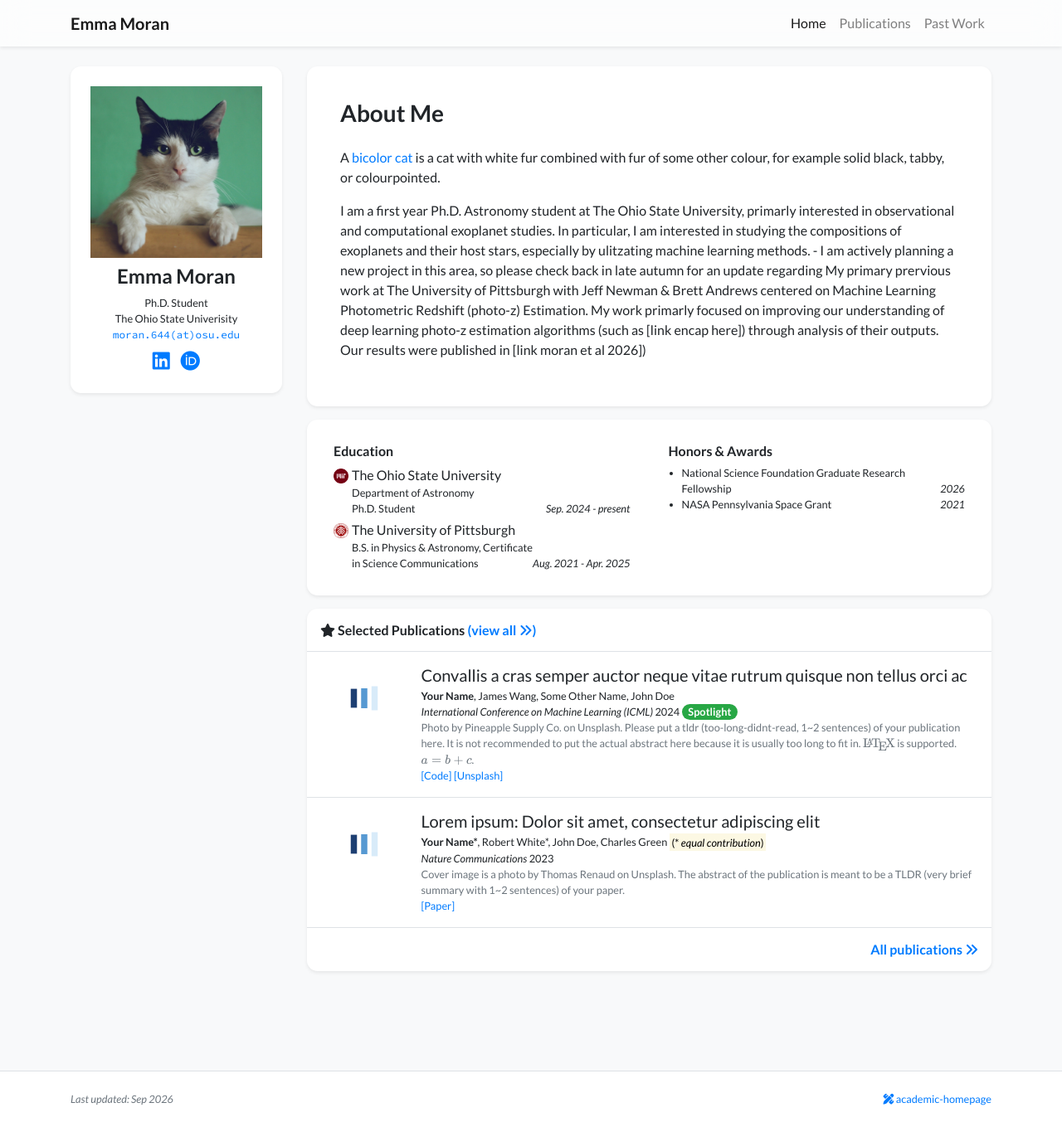
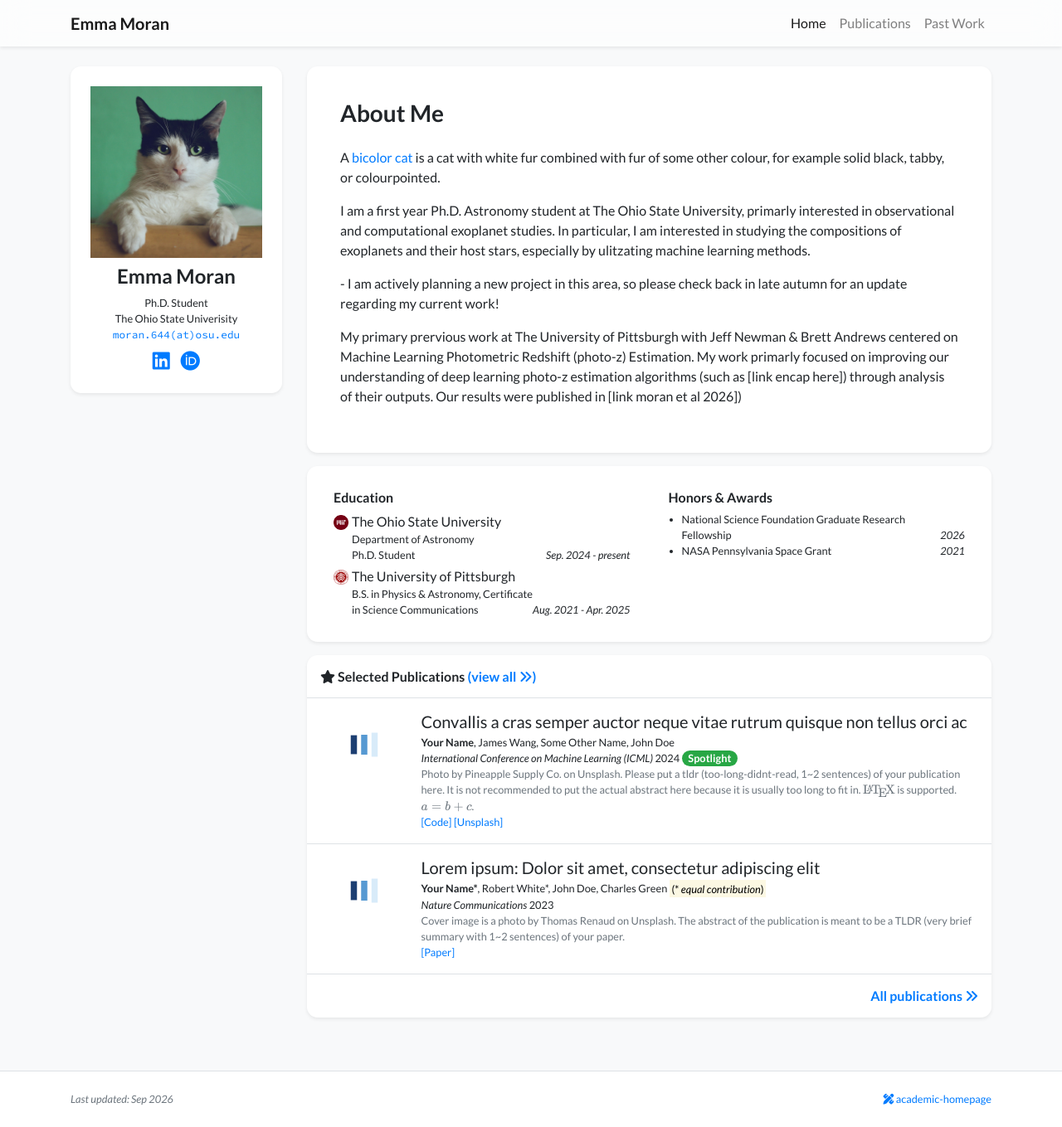
Before and after one commit to emoran7171/emoran.github.io, a Jekyll site: the page built from index.html, in a window 1280 px wide and 1359 px high. Shown: the whole window at 83% size. Built offline with Jekyll 4.4.1, drawn with Linux system fonts in a browser that asks for light colours; nearby versions of some CDN libraries; a style sheet for code colours, icons or effects is not loaded.

Commit message:
Update profile.yml with corrected text
Corrected typos and improved the phrasing in the profile description.

```diff
--- a/_data/profile.yml
+++ b/_data/profile.yml
@@ -20,8 +20,11 @@ short_bio: >-
   </p>
   <p>
     I am a first year Ph.D. Astronomy student at The Ohio State University, primarly interested in observational and computational exoplanet studies. In particular, I am interested in studying the compositions of exoplanets and their host stars, especially by ulitzating machine learning methods.
-      - I am actively planning a new project in this area, so please check back in late autumn for an update regarding
-
+  </p>
+   <p>
+      - I am actively planning a new project in this area, so please check back in late autumn for an update regarding my current work!
+   </p>
+   <p>
     My primary prervious work at The University of Pittsburgh with Jeff Newman & Brett Andrews centered on Machine Learning Photometric Redshift (photo-z) Estimation. My work primarly focused on improving our understanding of deep learning photo-z estimation algorithms (such as [link encap here]) through analysis of their outputs. Our results were published in [link moran et al 2026])
   </p>
 
```
